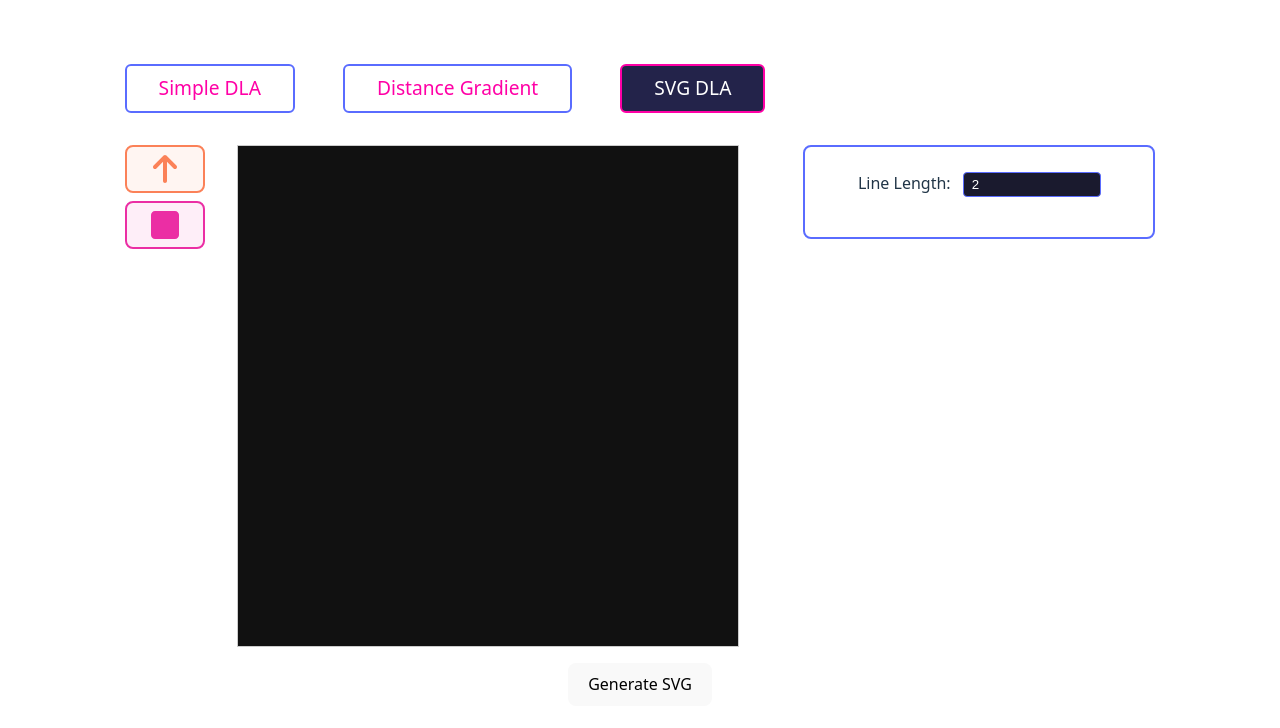
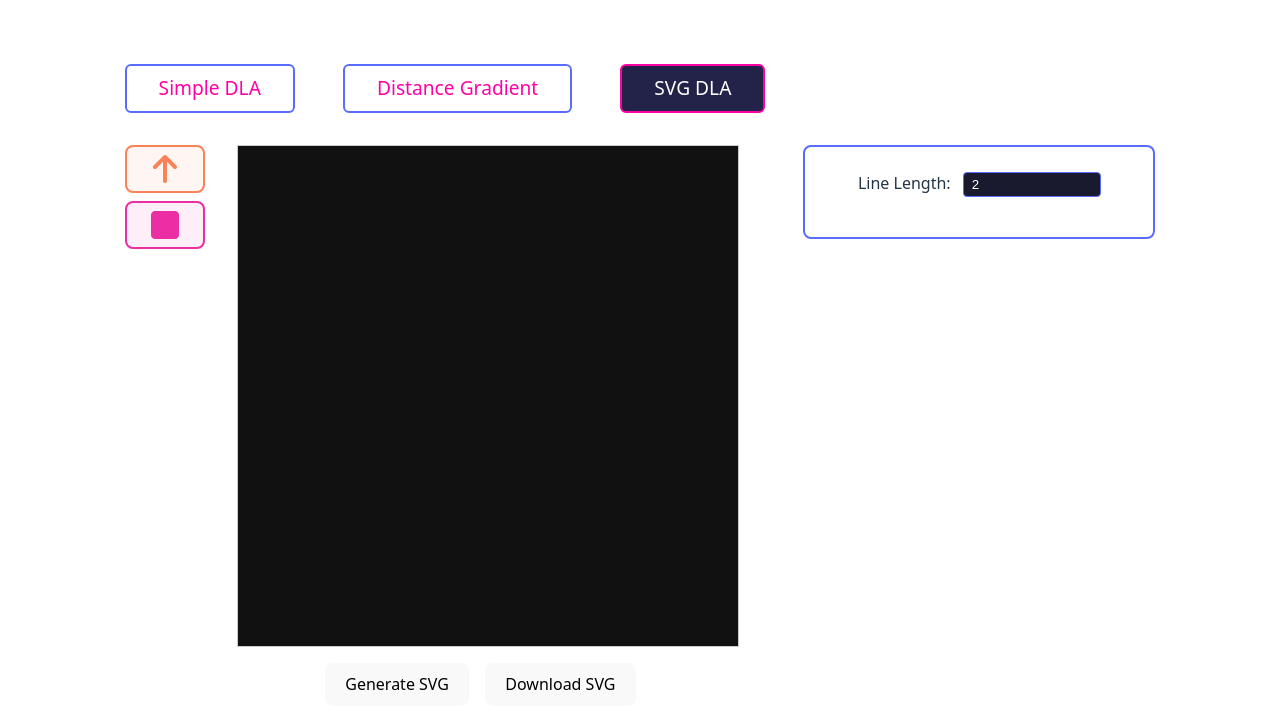
Before and after one commit to chriswininger/DLA-Studio-2025, a React (Vite) app: page /svg-dla in a window 1280 px wide. Shown: the top 728 px of the page. Built offline with nearby package versions, Linux system fonts and the light colour scheme.

Commit message:
much success

```diff
--- a/src/tabs/SVGDLA/SVGDLA.css
+++ b/src/tabs/SVGDLA/SVGDLA.css
@@ -22,6 +22,10 @@
 
 .svgdla-button-container {
   margin-top: 1rem;
+}
+
+.svgdla-button-container button {
+  margin-right: 1rem;
 }
 
 .dlasim_tool-container {
--- a/src/tabs/SVGDLA/SVGDLA.tsx
+++ b/src/tabs/SVGDLA/SVGDLA.tsx
@@ -44,15 +44,15 @@ export const SVGDLA: React.FC = () => {
             >
               {/* SVG content will be generated here */}
             </svg>
+
+            <div className="svgdla-button-container">
+              <button onClick={generateSVG}>Generate SVG</button>
+              <button onClick={downloadSVG}>Download SVG</button>
+            </div>
           </div>
 
           <ToolOptions />
         </div>
-      </div>
-      <div className="svgdla-button-container">
-        <button onClick={generateSVG}>
-          Generate SVG
-        </button>
       </div>
     </div>
   );
@@ -148,6 +148,23 @@ export const SVGDLA: React.FC = () => {
   dispatch(setSvgContent(svgContentString));
   console.log('Generated SVG with', svgSquares.length, 'squares');
   }
+
+  function downloadSVG() {
+    // Wrap the svgContent in a full SVG element
+    const svgHeader = `<svg xmlns="http://www.w3.org/2000/svg" width="${CANVAS_WIDTH}" height="${CANVAS_HEIGHT}" viewBox="0 0 ${CANVAS_WIDTH} ${CANVAS_HEIGHT}">`;
+    const svgFooter = '</svg>';
+    const fullSVG = `${svgHeader}\n${svgContent}\n${svgFooter}`;
+
+    const blob = new Blob([fullSVG], { type: 'image/svg+xml' });
+    const url = URL.createObjectURL(blob);
+    const a = document.createElement('a');
+    a.href = url;
+    a.download = 'dla-output.svg';
+    document.body.appendChild(a); // Required for Firefox
+    a.click();
+    document.body.removeChild(a);
+    URL.revokeObjectURL(url);
+  }
 };
 
 const ToolBar: React.FC = () => {
```
